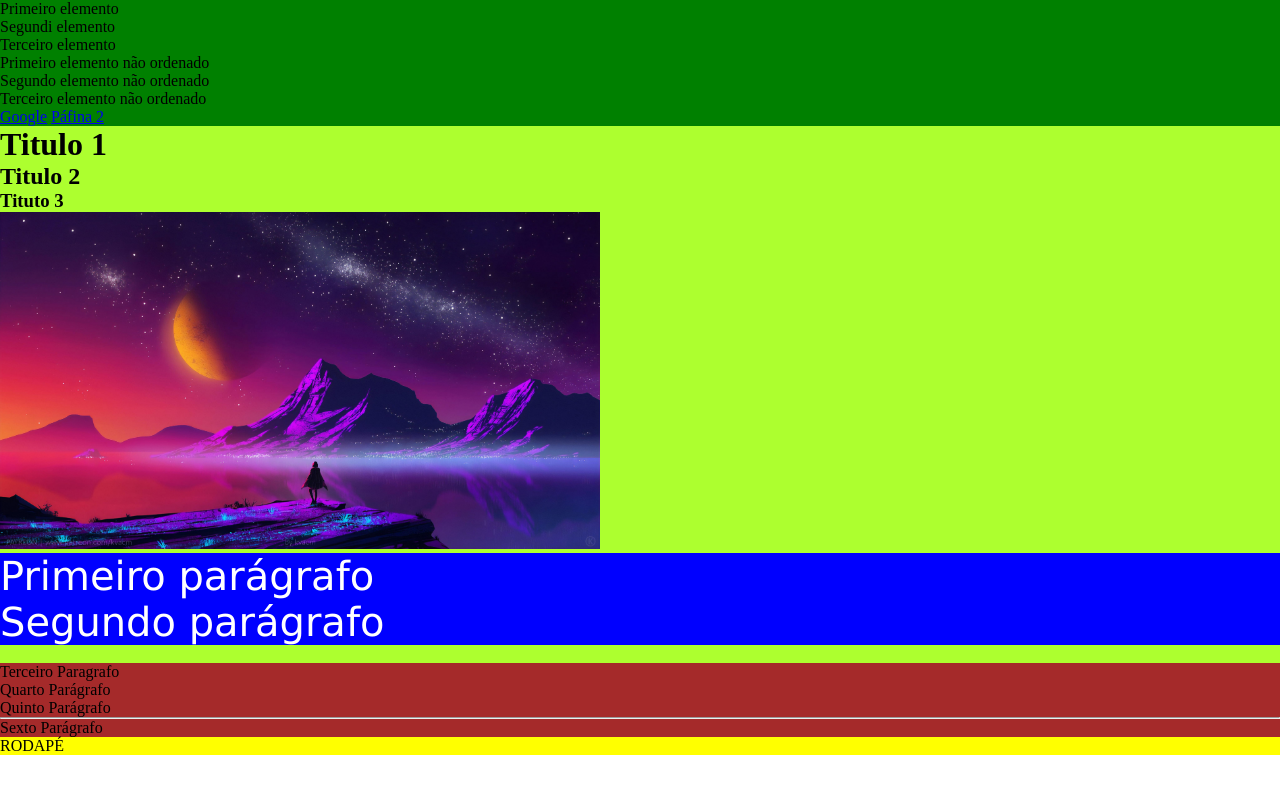
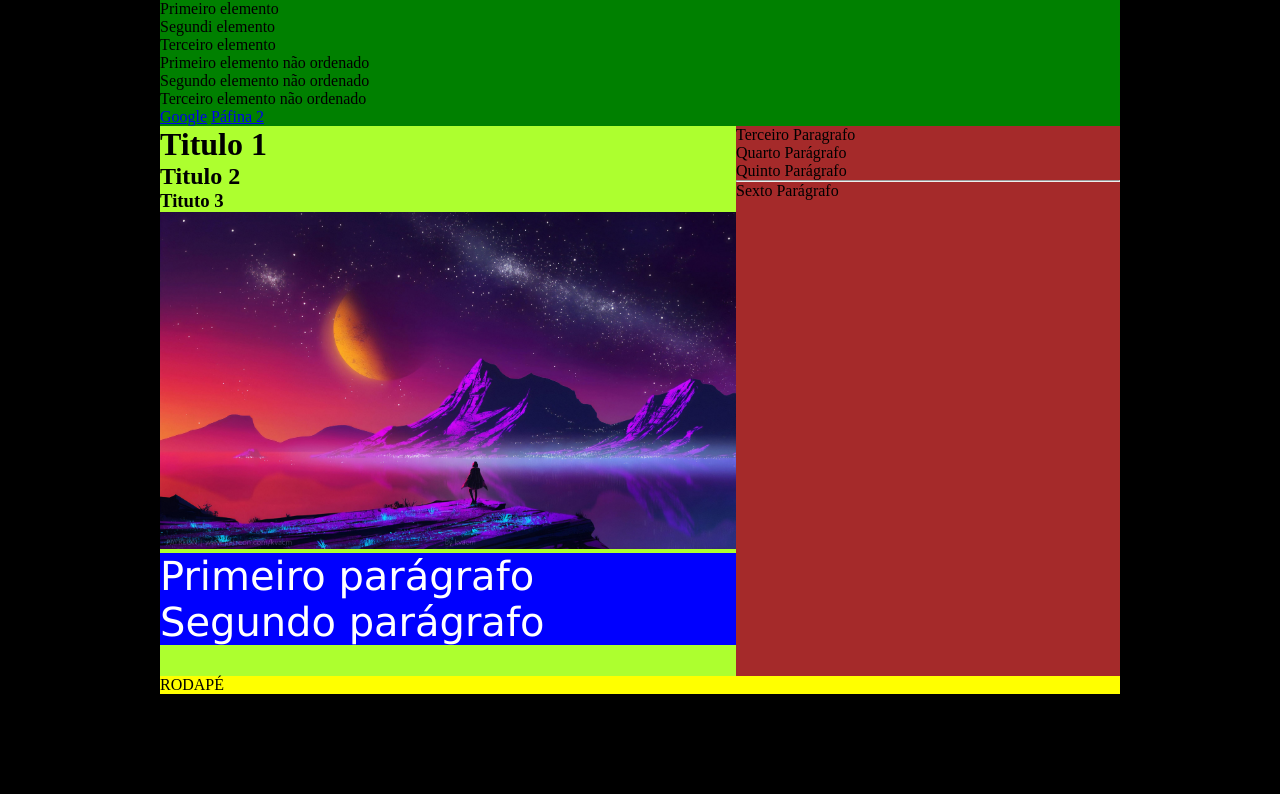
Before and after one commit to Bymaxwell/HTML_CCS_Introducao, a plain HTML site: page index.html in a window 1280 px wide. Drawn offline with Linux system fonts and the light colour scheme.

Commit message:
Divs lado a lado

```diff
--- a/index.html
+++ b/index.html
@@ -8,6 +8,7 @@
     </head>
 
     <body>
+    <div class="container">
 
         <header>
             <ol>
@@ -51,6 +52,6 @@
             <footer>
                 RODAPÉ
             </footer>
-
+        </div>
     </body>
 </html>
--- a/style.css
+++ b/style.css
@@ -9,18 +9,32 @@ p{ color: white;
     padding: 0;
 }
 
+body{
+    background-color: black;
+}
+
 #div_direita{
+    width:40%;
+    float: right;
+    height: 550px;
     background-color:brown;
 }
 
 #div_esquerda{
+    width: 60%;
+    height: 550px;
+    float: left;
     background-color: greenyellow;
 }
-
+footer{
+    clear: both;
+    background-color: yellow;
+}
 header{
     background-color: green;
 }
 
-footer{
-    background-color: yellow;
+.container{
+    width: 960px;
+    margin:auto;
 }
```
Lines whose indentation alone changed are shown as unchanged.
